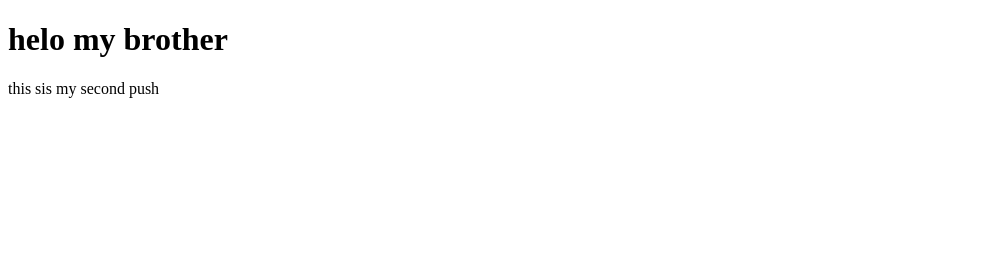
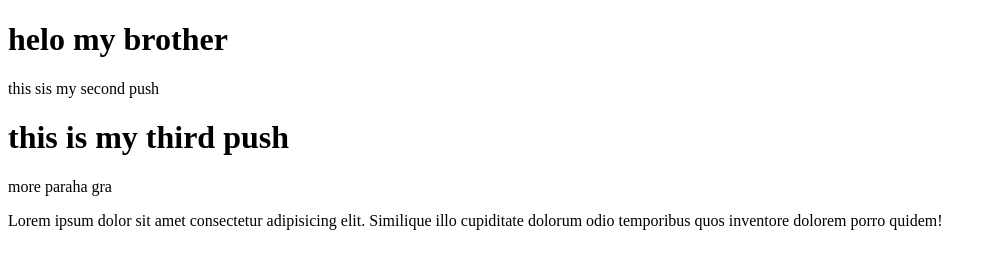
Before and after one commit to sultanjahangir/my-first-repo1, a plain HTML site: page index.html in a window 1280 px wide. Shown: the whole page, without its empty margins (0-996 px from the left). Drawn offline with Linux system fonts and the light colour scheme.

Commit message:
style added

```diff
--- a/index.html
+++ b/index.html
@@ -8,5 +8,8 @@
 <body>
     <h1>helo my brother </h1>
     <p>this sis my second push</p>
+    <h1>this is my third push</h1>
+    <p>more paraha gra</p>
+    <p>Lorem ipsum dolor sit amet consectetur adipisicing elit. Similique illo cupiditate dolorum odio temporibus quos inventore dolorem porro quidem!</p>
 </body>
 </html>
```
